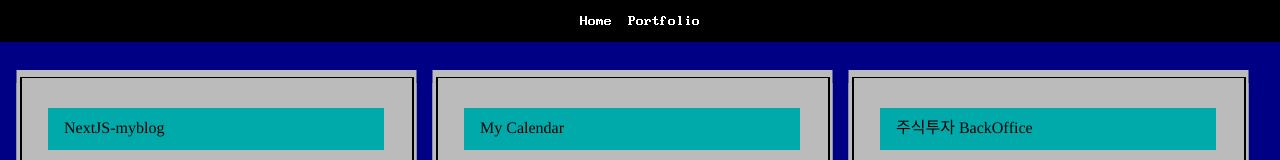
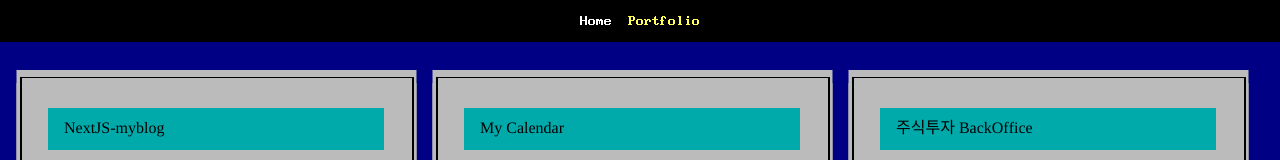
Before and after one commit to kagrin97/Portfolio, a React app: page /portfolio in a window 1280 px wide. Shown: the top 160 px of the page. Built offline with nearby package versions, Linux system fonts and the light colour scheme; a web font is replaced by a local one.

Commit message:
feat : HeaderNav.tsx에 현재 url과 일치하는 text color를 yellow 처리

```diff
--- a/src/components/HeaderNav.css
+++ b/src/components/HeaderNav.css
@@ -6,3 +6,7 @@
   background-color: yellow !important;
   color: black !important;
 }
+
+.active-url {
+  color: var(--yellow) !important;
+}
--- a/src/components/HeaderNav.tsx
+++ b/src/components/HeaderNav.tsx
@@ -1,15 +1,23 @@
 import React from 'react';
 import { Navbar, Nav, Container } from 'react-bootstrap';
+
+import { useLocation } from 'react-router-dom';
 
 import './HeaderNav.css';
 
 function HeaderNav() {
+  const path = useLocation().pathname;
+  console.info(path);
   return (
     <Navbar bg="dark" variant="dark">
       <Container className="py-2">
         <Nav className="me-auto">
-          <Nav.Link href="/">Home</Nav.Link>
-          <Nav.Link href="/portfolio">Portfolio</Nav.Link>
+          <Nav.Link href="/" className={path === '/' ? 'active-url' : ''}>
+            Home
+          </Nav.Link>
+          <Nav.Link href="/portfolio" className={path === '/portfolio' ? 'active-url' : ''}>
+            Portfolio
+          </Nav.Link>
         </Nav>
       </Container>
     </Navbar>
--- a/src/components/PortfolioItem.tsx
+++ b/src/components/PortfolioItem.tsx
@@ -14,18 +14,18 @@
       <h1 className="display-3">{portfolio.title}</h1>
       <p className="lead">{portfolio.description}</p>
       <div>
-        <img src={portfolio.image} width="100%" />
+        <img alt="project" src={portfolio.image} width="100%" />
       </div>
       <div>
         <div className="mb-2">
           {portfolio.live ? (
-            <a href={portfolio.live} target="_blank">
+            <a href={portfolio.live} rel="noreferrer" target="_blank">
               <i className="fas fa-link"></i> LIVE URL
             </a>
           ) : (
             'Not Deploy'
           )}
-          <a href={portfolio.gitHub} target="_blank" className="ml-4">
+          <a href={portfolio.gitHub} rel="noreferrer" target="_blank" className="ml-4">
             <i className="fa fa-github"></i> GITHUB URL
           </a>
         </div>
@@ -35,7 +35,9 @@
         <div className="list-group-item list-group-item-action flex-column align-items-start active">
           <h5 className="ml-5">STACKS</h5>
           {portfolio.stack.map((stack, index) => (
-            <p className="mb-1">{stack}</p>
+            <p key={index} className="mb-1">
+              {stack}
+            </p>
           ))}
         </div>
       </div>
```
Also changed, not shown: src/pages/Portfolio.css (line endings or trailing spaces).
